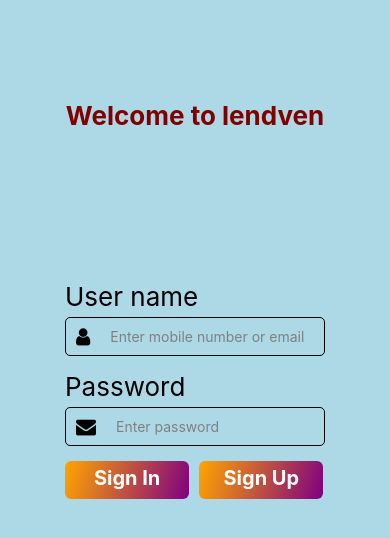
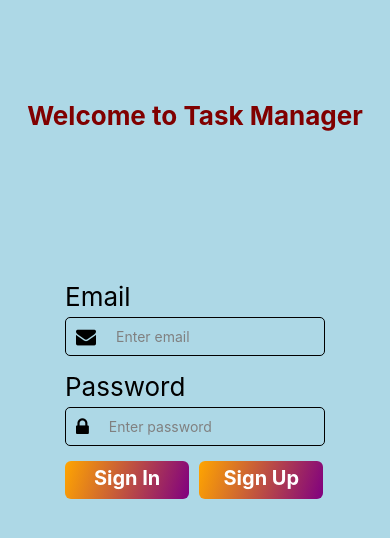
Before and after one commit to anuragshrestha/Task-Manager, a React Native app: screen /AuthStack in a window 390 px wide. Shown: the top 538 px of the page. Built offline with nearby package versions, Linux system fonts and the light colour scheme.

Commit message:
created the sign in user interface

```diff
--- a/src/nav/AuthStack/SignIn.tsx
+++ b/src/nav/AuthStack/SignIn.tsx
@@ -1,88 +1,213 @@
-import React, { useCallback, useState } from "react";
+// import React, { useCallback, useState } from "react";
+// import {
+//   ScrollView,
+//   Text,
+//   TextInput,
+//   View,
+//   StyleSheet,
+//   Button,
+//   TouchableOpacity,
+//   Alert,
+//   StatusBar
+// } from "react-native";
+// import { useNavigation } from "@react-navigation/native";
+//  import Icon from "react-native-vector-icons/FontAwesome";
+// import { LinearGradient } from "expo-linear-gradient";
+// import axios from "axios";
+
+// const SignInScreen = () => {
+//   const [username, setUsername] = useState("");
+//   const [password, setPassword] = useState("");
+//   const navigation = useNavigation<any>();
+
+//   return (
+
+//     <ScrollView contentContainerStyle={styles.container}>
+//       <Text style={styles.welcomeText}>Welcome to lendven</Text>
+//       <View style={styles.mainView}>
+//         <Text style={styles.text}>User name</Text>
+//         <View style={styles.inputContainer}>
+//           <Icon name="user" size={20} color="black" style={styles.icon} />
+//           <TextInput
+//             style={styles.label}
+//             placeholder="Enter mobile email"
+//             placeholderTextColor="grey"
+//             value={username}
+//             onChangeText={(text: string) => setUsername(text.toLowerCase())}
+//           />
+//         </View>
+//         <Text style={styles.text}>Password</Text>
+//         <View style={styles.inputContainer}>
+//           <Icon name="envelope" size={20} color="black" style={styles.icon} />
+//           <TextInput
+//             style={styles.label}
+//             placeholder="Enter password"
+//             placeholderTextColor="grey"
+//             value={password}
+//             onChangeText={setPassword}
+//           />
+//         </View>
+//         <View style={{ flexDirection: "row" }}>
+//           <LinearGradient
+//             colors={["orange", "purple"]}
+//             start={{ x: 0, y: 0 }}
+//             end={{ x: 1, y: 1 }}
+//             style={styles.gradientButton}
+//           >
+//             <TouchableOpacity style={styles.button}>
+//               <Text style={styles.buttonText}>Sign In</Text>
+//             </TouchableOpacity>
+//           </LinearGradient>
+//           <LinearGradient
+//             colors={["orange", "purple"]}
+//             start={{ x: 0, y: 0 }}
+//             end={{ x: 1, y: 1 }}
+//             style={styles.gradientButton}
+//           >
+//             <TouchableOpacity
+//               style={styles.button}
+//               onPress={() => navigation.navigate("SignUp")}
+//             >
+//               <Text style={styles.buttonText}>Sign Up</Text>
+//             </TouchableOpacity>
+//           </LinearGradient>
+//         </View>
+//       </View>
+//     </ScrollView>
+
+//   );
+// };
+
+// const styles = StyleSheet.create({
+//   container: {
+//     flex: 1,
+//     backgroundColor: "lightblue",
+//     paddingTop: 100,
+//   },
+//   welcomeText: {
+//     fontSize: 26,
+//     marginBottom: 20,
+//     color: "maroon",
+//     fontWeight: "bold",
+//     textAlign: "center",
+//   },
+//   mainView: {
+//     flex: 1,
+//     justifyContent: "flex-start",
+//     paddingTop: 120,
+//     padding: 60,
+//   },
+//   text: { fontSize: 26, marginTop: 10, paddingLeft: 5 },
+//   label: {
+//     flex: 1,
+//     padding: 10,
+//     color: "black",
+//   },
+//   button: {
+//     height: 28,
+//     margin: 5,
+//   },
+//   icon: {
+//     marginRight: 10,
+//   },
+//   inputContainer: {
+//     flexDirection: "row",
+//     alignItems: "center",
+//     borderWidth: 1,
+//     borderColor: "black",
+//     borderRadius: 5,
+//     margin: 5,
+//     paddingLeft: 10,
+//     backgroundColor: "lightblue",
+//   },
+//   buttonText: {
+//     color: "white",
+//     fontSize: 20,
+//     fontWeight: "bold",
+//     textAlign: "center",
+//   },
+//   gradientButton: {
+//     borderRadius: 6,
+//     margin: 5,
+//     width: "46%",
+//     marginTop: 10,
+//   },
+// });
+
+// export default SignInScreen;
+
+import React, { useState } from "react";
 import {
   ScrollView,
   Text,
   TextInput,
   View,
   StyleSheet,
-  Button,
   TouchableOpacity,
   Alert,
-  StatusBar
+  StatusBar,
 } from "react-native";
 import { useNavigation } from "@react-navigation/native";
- import Icon from "react-native-vector-icons/FontAwesome";
+import { signInWithEmailAndPassword } from "firebase/auth";
+import { FIREBASE_AUTH } from "../../firebase/FireBaseAuth";
+import Icon from "react-native-vector-icons/FontAwesome";
 import { LinearGradient } from "expo-linear-gradient";
-import axios from "axios";
 
 const SignInScreen = () => {
-  const [username, setUsername] = useState("");
+  const [email, setEmail] = useState("");
   const [password, setPassword] = useState("");
   const navigation = useNavigation<any>();
 
-//   const logIn = useCallback(async () => {
-//     try {
-//       const response = await axios.get(
-//         "https://lendven-37dcb-default-rtdb.firebaseio.com/lendven.json"
-//       );
-//       const data = response.data;
-//       console.log("Fetched Data: ", data);
-
-//       for (let key in data) {
-//         const user = data[key];
-//         const isEmailMatch = user.email.toLowerCase() === username.toLowerCase();
-//         const isMobileMatch = user.mobileNumber === username;
-//         const isPasswordMatch = user.password === password;
-
-//         if ((isEmailMatch || isMobileMatch) && isPasswordMatch) {
-//           console.log("Logged in successfully.");
-//           setUsername("");
-//           setPassword("");
-//           navigation.navigate("BottomTab");
-//           return;
-//         }
-//       }
-//       Alert.alert("Invalid credentials", "please check your username and password.")
-//     } catch (error) {
-//       console.log("error: ", error);
-//     }
-//   }, [username, password]);
+  const handleSignIn = async () => {
+    try {
+      const userCredential = await signInWithEmailAndPassword(
+        FIREBASE_AUTH,
+        email,
+        password
+      );
+      const user = userCredential.user;
+      console.log("User logged in: ");
+      navigation.navigate("AuthenticatedStack");
+    } catch (error) {
+      Alert.alert("Error");
+    }
+  };
 
   return (
-
     <ScrollView contentContainerStyle={styles.container}>
-      <Text style={styles.welcomeText}>Welcome to lendven</Text>
+      <Text style={styles.welcomeText}>Welcome to Task Manager</Text>
       <View style={styles.mainView}>
-        <Text style={styles.text}>User name</Text>
+        <Text style={styles.text}>Email</Text>
         <View style={styles.inputContainer}>
-          <Icon name="user" size={20} color="black" style={styles.icon} />
+          <Icon name="envelope" size={20} color="black" style={styles.icon} />
           <TextInput
             style={styles.label}
-            placeholder="Enter mobile number or email"
+            placeholder="Enter email"
             placeholderTextColor="grey"
-            value={username}
-            onChangeText={(text: string) => setUsername(text.toLowerCase())}
+            value={email}
+            onChangeText={(text: string) => setEmail(text.toLowerCase())}
           />
         </View>
         <Text style={styles.text}>Password</Text>
         <View style={styles.inputContainer}>
-          <Icon name="envelope" size={20} color="black" style={styles.icon} />
+          <Icon name="lock" size={20} color="black" style={styles.icon} />
           <TextInput
             style={styles.label}
             placeholder="Enter password"
             placeholderTextColor="grey"
             value={password}
             onChangeText={setPassword}
+            secureTextEntry
           />
         </View>
-        <View style={{ flexDirection: "row" }}>
+        <View style={{flexDirection: 'row'}} >
           <LinearGradient
             colors={["orange", "purple"]}
             start={{ x: 0, y: 0 }}
             end={{ x: 1, y: 1 }}
             style={styles.gradientButton}
           >
-            <TouchableOpacity style={styles.button}>
+            <TouchableOpacity style={styles.button} onPress={handleSignIn}>
               <Text style={styles.buttonText}>Sign In</Text>
             </TouchableOpacity>
           </LinearGradient>
@@ -102,7 +227,6 @@ const SignInScreen = () => {
         </View>
       </View>
     </ScrollView>
-
   );
 };
 
```
